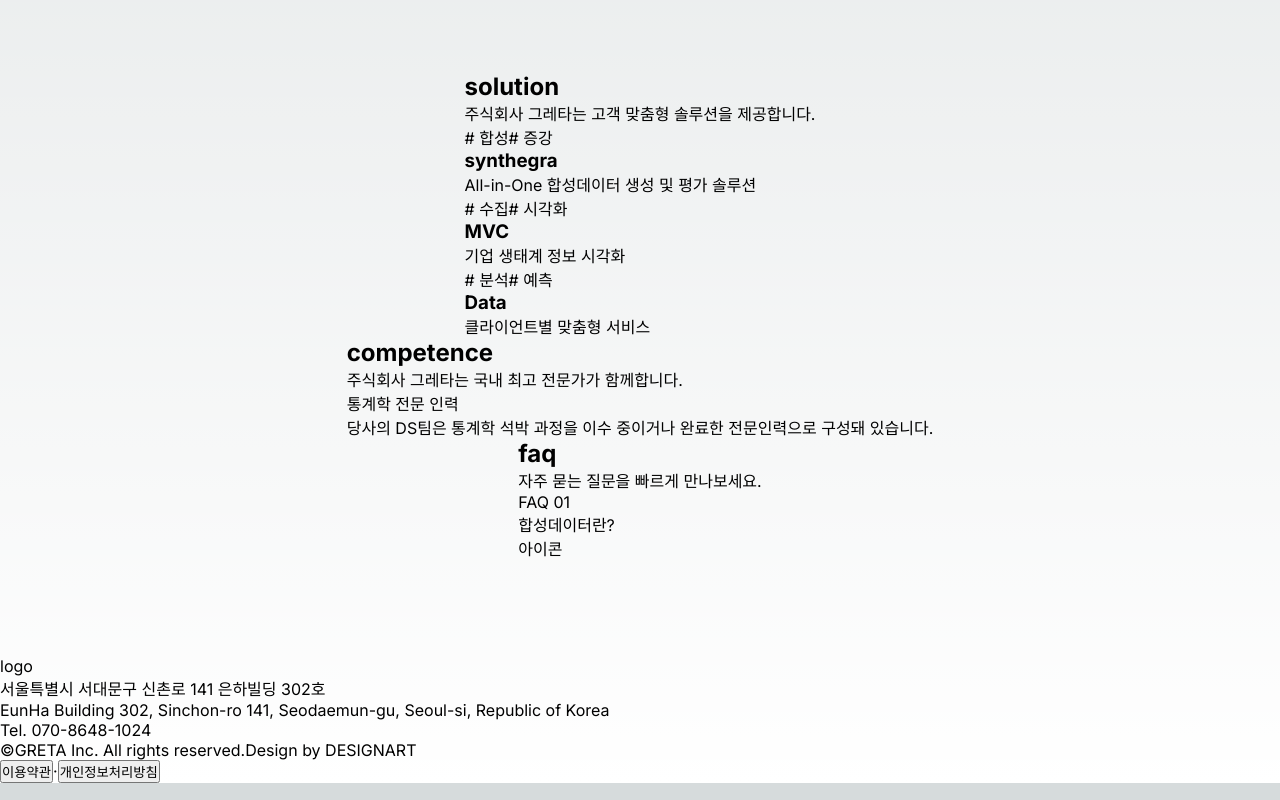
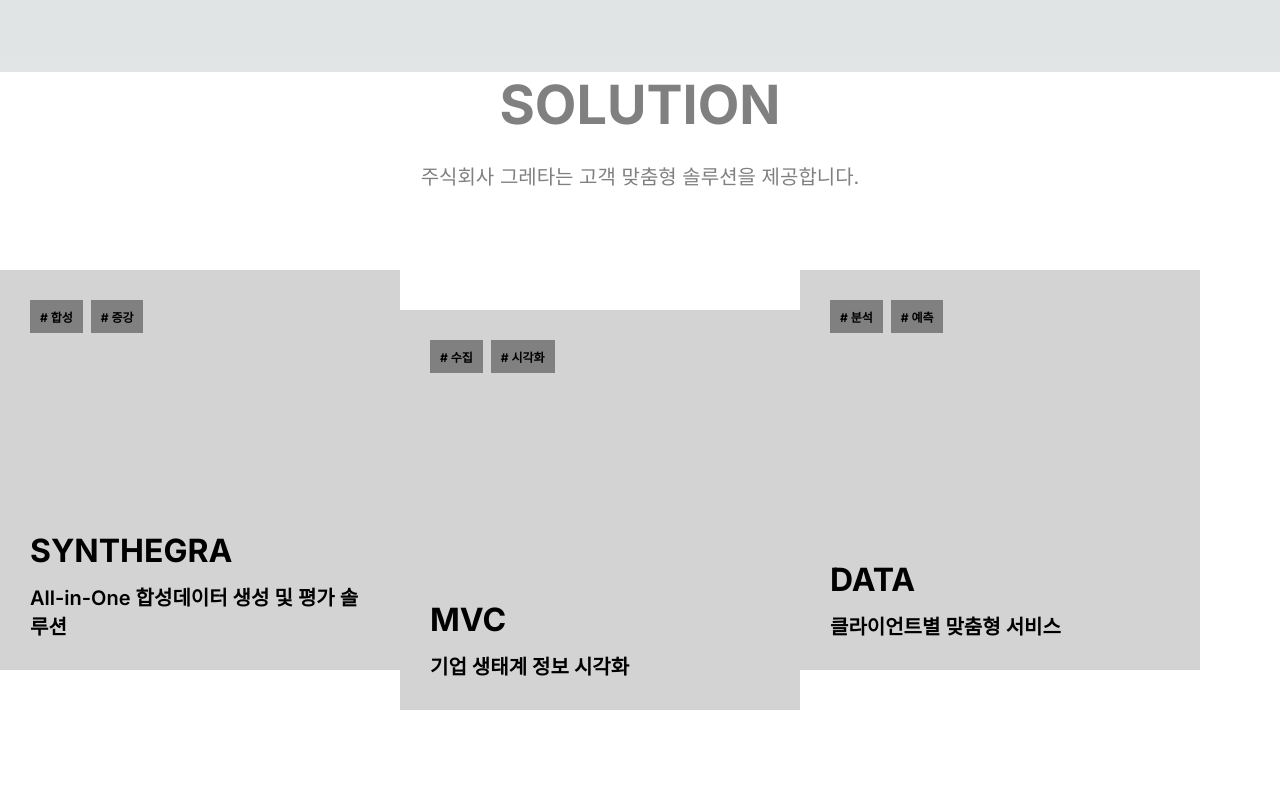
Before and after one commit to the-greta/the-greta.github.io, a Next.js app: page / in a window 1280 px wide. Shown: the part 920-1720 px from the top of the page. Built offline with nearby package versions, Linux system fonts and the light colour scheme.

Commit message:
feat: add style

```diff
--- a/src/app/_components/competence-section/competence-section.module.css
+++ b/src/app/_components/competence-section/competence-section.module.css
@@ -0,0 +1,4 @@
+.section {
+  height: 100vh;
+  width: 100vw;
+}
--- a/src/app/_components/competence-section/competence-section.tsx
+++ b/src/app/_components/competence-section/competence-section.tsx
@@ -1,4 +1,12 @@
 import React from "react";
+
+import {
+  SectionDesc,
+  SectionHeader,
+  SectionTitle,
+} from "@/app/_components/section-header/section-title";
+
+import styles from "./competence-section.module.css";
 
 const CarouselItem = ({ children }: { children: React.ReactNode }) => {
   return (
@@ -10,11 +18,13 @@
 
 const CompetenceSection = () => {
   return (
-    <section>
-      <div>
-        <h2>competence</h2>
-        <p>주식회사 그레타는 국내 최고 전문가가 함께합니다.</p>
-      </div>
+    <section className={styles.section}>
+      <SectionHeader>
+        <SectionTitle>competence</SectionTitle>
+        <SectionDesc>
+          주식회사 그레타는 국내 최고 전문가가 함께합니다.
+        </SectionDesc>
+      </SectionHeader>
       <div>
         <CarouselItem>
           <span>통계학 전문 인력</span>
--- a/src/app/_components/faq-section/faq-section.module.css
+++ b/src/app/_components/faq-section/faq-section.module.css
@@ -0,0 +1,40 @@
+.faq-card {
+  height: 256px;
+  width: 280px;
+  padding: 30px;
+  display: flex;
+  flex-direction: column;
+  gap: 1.5rem;
+  background-color: gray;
+}
+
+.tag {
+  padding: 0.5rem 0.625rem;
+  background-color: gray;
+  font-weight: 700;
+  font-size: 0.75rem;
+}
+
+.faq-card-title {
+  font-weight: 700;
+  font-size: 1.5rem;
+}
+
+.faq-card-content {
+  display: flex;
+  flex-direction: column;
+  justify-content: space-between;
+}
+
+.section {
+  height: 100vh;
+  width: 100vw;
+}
+
+.faq-card-container {
+  display: flex;
+  gap: 1.5rem;
+  flex-wrap: wrap;
+  justify-content: center;
+  margin-top: 3.6rem;
+}
--- a/src/app/_components/faq-section/faq-section.tsx
+++ b/src/app/_components/faq-section/faq-section.tsx
@@ -1,4 +1,12 @@
 import React from "react";
+
+import {
+  SectionDesc,
+  SectionHeader,
+  SectionTitle,
+} from "@/app/_components/section-header/section-title";
+
+import styles from "./faq-section.module.css";
 
 const FaqCard = ({
   tag,
@@ -8,25 +16,37 @@
   children: React.ReactNode;
 }) => {
   return (
-    <div>
+    <div className={styles["faq-card"]}>
       <div>
-        <span>{tag}</span>
+        <span className={styles.tag}>{tag}</span>
       </div>
-      <div>{children}</div>
+      <div className={styles["faq-card-content"]}>{children}</div>
     </div>
   );
 };
 
 const FaqSection = () => {
   return (
-    <section>
-      <div>
-        <h2>faq</h2>
-        <p>자주 묻는 질문을 빠르게 만나보세요.</p>
-      </div>
-      <div>
+    <section className={styles.section}>
+      <SectionHeader>
+        <SectionTitle>faq</SectionTitle>
+        <SectionDesc>자주 묻는 질문을 빠르게 만나보세요.</SectionDesc>
+      </SectionHeader>
+      <div className={styles["faq-card-container"]}>
         <FaqCard tag={"FAQ 01"}>
-          <div>합성데이터란?</div>
+          <span className={styles["faq-card-title"]}>합성데이터란?</span>
+          <div>아이콘</div>
+        </FaqCard>
+        <FaqCard tag={"FAQ 01"}>
+          <span className={styles["faq-card-title"]}>합성데이터란?</span>
+          <div>아이콘</div>
+        </FaqCard>
+        <FaqCard tag={"FAQ 01"}>
+          <span className={styles["faq-card-title"]}>합성데이터란?</span>
+          <div>아이콘</div>
+        </FaqCard>
+        <FaqCard tag={"FAQ 01"}>
+          <span className={styles["faq-card-title"]}>합성데이터란?</span>
           <div>아이콘</div>
         </FaqCard>
       </div>
--- /dev/null
+++ b/src/app/_components/section-header/section-header.module.css
@@ -0,0 +1,15 @@
+.section-header {
+  text-align: center;
+  color: gray;
+}
+
+.title {
+  text-transform: uppercase;
+  font-weight: 700;
+  font-size: 3.375rem;
+}
+
+.desc {
+  margin-top: 1.5rem;
+  font-size: 1.25rem;
+}
--- /dev/null
+++ b/src/app/_components/section-header/section-title.tsx
@@ -0,0 +1,25 @@
+import React from "react";
+
+import styles from "./section-header.module.css";
+
+const SectionHeader = React.forwardRef<
+  HTMLDivElement,
+  React.HTMLAttributes<HTMLDivElement>
+>(({ ...props }, ref) => (
+  <div ref={ref} {...props} className={styles["section-header"]} />
+));
+SectionHeader.displayName = "SectionHeader";
+
+const SectionTitle = React.forwardRef<
+  HTMLHeadingElement,
+  React.HTMLAttributes<HTMLHeadingElement>
+>(({ ...props }, ref) => <h2 ref={ref} {...props} className={styles.title} />);
+SectionTitle.displayName = "SectionTitle";
+
+const SectionDesc = React.forwardRef<
+  HTMLParagraphElement,
+  React.HTMLAttributes<HTMLParagraphElement>
+>(({ ...props }, ref) => <p ref={ref} {...props} className={styles.desc} />);
+SectionDesc.displayName = "SectionDesc";
+
+export { SectionDesc, SectionHeader, SectionTitle };
--- a/src/app/_components/solution-section/solution-section.module.css
+++ b/src/app/_components/solution-section/solution-section.module.css
@@ -0,0 +1,43 @@
+.card {
+  background-color: lightgray;
+  color: black;
+  display: flex;
+  flex-direction: column;
+  justify-content: space-between;
+  padding: 1.875rem;
+  height: 25rem;
+  width: 25rem;
+}
+.card-header {
+  display: flex;
+  gap: 0.5rem;
+}
+
+.tag {
+  padding: 0.5rem 0.625rem;
+  background-color: gray;
+  font-weight: 700;
+  font-size: 0.75rem;
+}
+
+.section {
+  height: 100vh;
+  width: 100vw;
+  background-color: white;
+}
+
+.solution-container {
+  display: flex;
+  margin-top: 5rem;
+}
+
+.solution-card-title {
+  font-weight: 700;
+  font-size: 2rem;
+  text-transform: uppercase;
+}
+.solution-card-sub {
+  font-size: 1.25rem;
+  font-weight: 600;
+  margin-top: 0.75rem;
+}
--- a/src/app/_components/solution-section/solution-section.tsx
+++ b/src/app/_components/solution-section/solution-section.tsx
@@ -1,6 +1,12 @@
 import React from "react";
 
-import { Card, CardContent, CardHeader } from "@/components/ui/card/card";
+import {
+  SectionDesc,
+  SectionHeader,
+  SectionTitle,
+} from "@/app/_components/section-header/section-title";
+
+import styles from "./solution-section.module.css";
 
 const SolutionCard = ({
   tagList,
@@ -10,36 +16,49 @@
   children: React.ReactNode;
 }) => {
   return (
-    <Card>
-      <CardHeader>
+    <div className={styles.card}>
+      <div className={styles["card-header"]}>
         {tagList.map((tag, i) => (
-          <span key={i}># {tag}</span>
+          <span key={i} className={styles.tag}>
+            # {tag}
+          </span>
         ))}
-      </CardHeader>
-      <CardContent>{children}</CardContent>
-    </Card>
+      </div>
+      <div>{children}</div>
+    </div>
   );
 };
 
 const SolutionSection = () => {
   return (
-    <section>
-      <div>
-        <h2>solution</h2>
-        <p>주식회사 그레타는 고객 맞춤형 솔루션을 제공합니다.</p>
-      </div>
-      <div>
+    <section className={styles.section}>
+      <SectionHeader>
+        <SectionTitle>solution</SectionTitle>
+        <SectionDesc>
+          주식회사 그레타는 고객 맞춤형 솔루션을 제공합니다.
+        </SectionDesc>
+      </SectionHeader>
+      <div className={styles["solution-container"]}>
         <SolutionCard tagList={["합성", "증강"]}>
-          <h3>synthegra</h3>
-          <p>All-in-One 합성데이터 생성 및 평가 솔루션</p>
+          <h3 className={styles["solution-card-title"]}>synthegra</h3>
+          <p className={styles["solution-card-sub"]}>
+            All-in-One 합성데이터 생성 및 평가 솔루션
+          </p>
         </SolutionCard>
-        <SolutionCard tagList={["수집", "시각화"]}>
-          <h3>MVC</h3>
-          <p>기업 생태계 정보 시각화</p>
-        </SolutionCard>
+
+        <div style={{ paddingTop: "2.5rem" }}>
+          <SolutionCard tagList={["수집", "시각화"]}>
+            <h3 className={styles["solution-card-title"]}>MVC</h3>
+            <p className={styles["solution-card-sub"]}>
+              기업 생태계 정보 시각화
+            </p>
+          </SolutionCard>
+        </div>
         <SolutionCard tagList={["분석", "예측"]}>
-          <h3>Data </h3>
-          <p>클라이언트별 맞춤형 서비스</p>
+          <h3 className={styles["solution-card-title"]}>Data </h3>
+          <p className={styles["solution-card-sub"]}>
+            클라이언트별 맞춤형 서비스
+          </p>
         </SolutionCard>
       </div>
     </section>
--- a/src/components/base/footer/footer.module.css
+++ b/src/components/base/footer/footer.module.css
@@ -0,0 +1,44 @@
+.footer {
+  height: 208px;
+  padding: 0 4rem;
+  background-color: black;
+  color: white;
+}
+
+.main-info {
+  padding: 2.7rem 1.5rem;
+  display: flex;
+  justify-content: space-between;
+}
+
+.address-en {
+  color: lightgray;
+  margin-top: 0.5rem;
+}
+
+.tel {
+  margin-top: auto;
+  font-weight: 600;
+}
+
+.sub-info {
+  display: flex;
+  justify-content: space-between;
+  font-size: 0.75rem;
+  padding: 1.5rem;
+}
+
+.copyright {
+  display: flex;
+}
+
+.footer-menu {
+  display: flex;
+  gap: 1.5rem;
+}
+
+.dot {
+  display: inline-flex;
+  align-items: center;
+  margin: auto 0.75rem;
+}
--- a/src/components/base/footer/footer.tsx
+++ b/src/components/base/footer/footer.tsx
@@ -1,29 +1,31 @@
-import React from 'react';
+import React from "react";
+
+import styles from "./footer.module.css";
 
 const Footer = () => {
   return (
-    <footer>
-      <div>
+    <footer className={styles.footer}>
+      <div className={styles["main-info"]}>
         <div>logo</div>
         <div>
           <p>서울특별시 서대문구 신촌로 141 은하빌딩 302호</p>
-          <p>
+          <p className={styles["address-en"]}>
             EunHa Building 302, Sinchon-ro 141, Seodaemun-gu, Seoul-si, Republic
             of Korea
           </p>
         </div>
-        <div>
+        <div className={styles.tel}>
           <span>Tel. 070-8648-1024</span>
         </div>
       </div>
-      <div>
-        <div>
+      <div className={styles["sub-info"]}>
+        <div className={styles.copyright}>
           <span>©GRETA Inc. All rights reserved.</span>
           <span>Design by DESIGNART</span>
         </div>
-        <div>
+        <div className={styles["footer-menu"]}>
           <button>이용약관</button>
-          <span>·</span>
+          <span className={styles.dot}>·</span>
           <button>개인정보처리방침</button>
         </div>
       </div>
--- a/src/components/base/header/header.module.css
+++ b/src/components/base/header/header.module.css
@@ -1,10 +1,10 @@
 .header {
   height: 96px;
+  padding: 1rem 4rem;
 }
 
 .container {
   display: flex;
-  padding: 1rem 4rem;
   justify-content: space-between;
 }
 
--- a/src/components/ui/card/card.tsx
+++ b/src/components/ui/card/card.tsx
@@ -1,18 +1,21 @@
-import * as React from 'react';
+import * as React from "react";
 
 const Card = React.forwardRef<
   HTMLDivElement,
   React.HTMLAttributes<HTMLDivElement>
 >(({ ...props }, ref) => <div ref={ref} {...props} />);
+Card.displayName = "Card";
 
 const CardHeader = React.forwardRef<
   HTMLDivElement,
   React.HTMLAttributes<HTMLDivElement>
 >(({ ...props }, ref) => <div ref={ref} {...props} />);
+CardHeader.displayName = "CardHeader";
 
 const CardContent = React.forwardRef<
   HTMLDivElement,
   React.HTMLAttributes<HTMLDivElement>
 >(({ ...props }, ref) => <div ref={ref} {...props} />);
+CardContent.displayName = "CardContent";
 
-export { Card, CardHeader, CardContent };
+export { Card, CardContent, CardHeader };
```
